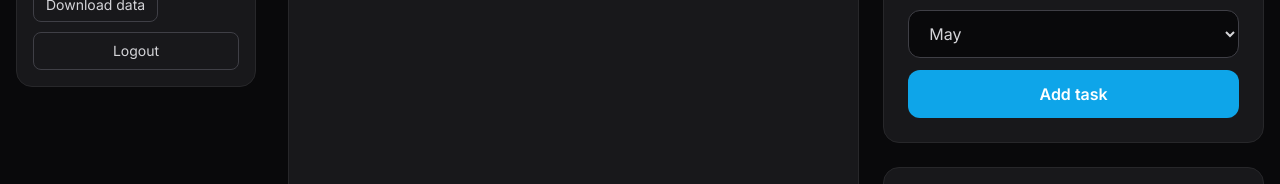
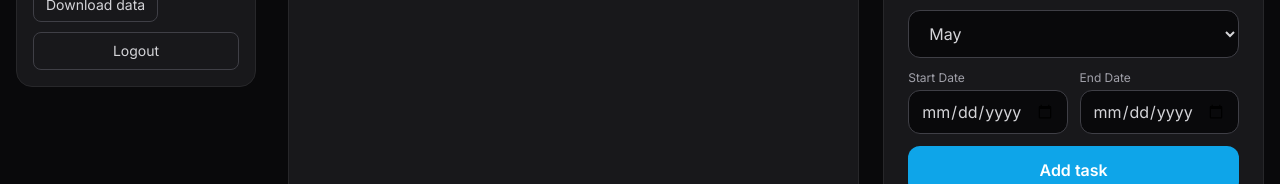
Before and after one commit to Leaferd6712/Master-Portfolio, a Next.js app: page /dashboard in a window 1280 px wide. Shown: the part 616-800 px from the top of the page. Built offline with nearby package versions, Linux system fonts and the light colour scheme; no server answers.

Commit message:
Daily tasks and dates for tasks

```diff
--- a/app/dashboard/all-tasks/page.tsx
+++ b/app/dashboard/all-tasks/page.tsx
@@ -74,6 +74,11 @@ function SortableAllTaskCard({
           <p className="mt-2 text-xs text-zinc-500">
             {task.category} · {task.priority} priority · {task.month}
           </p>
+          {task.startDate || task.endDate ? (
+            <p className="mt-1 text-xs text-zinc-400">
+              {task.startDate ?? ""} — {task.endDate ?? ""}
+            </p>
+          ) : null}
           {task.projectId ? (
             <p className="mt-1 text-[11px] text-sky-300">Linked project task</p>
           ) : null}
--- a/app/dashboard/page.tsx
+++ b/app/dashboard/page.tsx
@@ -16,6 +16,8 @@ export default function DashboardPage() {
   const [taskCategory, setTaskCategory] = useState("Backend");
   const [taskPriority, setTaskPriority] = useState<Task["priority"]>("medium");
   const [taskMonth, setTaskMonth] = useState("May");
+  const [taskStartDate, setTaskStartDate] = useState("");
+  const [taskEndDate, setTaskEndDate] = useState("");
 
   useEffect(() => {
     async function load() {
@@ -41,6 +43,10 @@ export default function DashboardPage() {
     e.preventDefault();
     if (!taskTitle.trim()) return;
 
+    const todayIso = new Date().toISOString().slice(0, 10);
+    const startDate = taskStartDate || todayIso;
+    const endDate = taskEndDate || todayIso;
+
     try {
       const created = await addTask({
         title: taskTitle.trim(),
@@ -49,16 +55,35 @@ export default function DashboardPage() {
         category: taskCategory,
         month: taskMonth,
         notes: "",
+        startDate,
+        endDate,
       });
       setTasks((prev) => [created, ...prev]);
       setTaskTitle("");
+      setTaskStartDate("");
+      setTaskEndDate("");
     } catch (err) {
       const msg = err instanceof Error ? err.message : "Failed to add task";
       setError(msg);
     }
   }
 
-  const activeTasks = tasks.filter((task) => task.status !== "done");
+  const today = new Date();
+  function isInDateRange(task: Task): boolean {
+    if (!task.startDate && !task.endDate) return true;
+    try {
+      const start = task.startDate ? new Date(task.startDate) : null;
+      const end = task.endDate ? new Date(task.endDate) : null;
+      if (start && end) return start <= today && today <= end;
+      if (start && !end) return start <= today;
+      if (!start && end) return today <= end;
+    } catch {
+      return true;
+    }
+    return true;
+  }
+
+  const activeTasks = tasks.filter((task) => task.status !== "done" && isInDateRange(task));
   const activeProjects = useMemo(
     () => projects.filter((project) => project.status !== "finished"),
     [projects]
@@ -108,6 +133,11 @@ export default function DashboardPage() {
                       <p className="mt-1 text-sm text-zinc-500">
                         {task.category} · {task.priority} priority · {task.month}
                       </p>
+                      {task.startDate || task.endDate ? (
+                        <p className="mt-1 text-xs text-zinc-400">
+                          {task.startDate ?? ""} — {task.endDate ?? ""}
+                        </p>
+                      ) : null}
                     </div>
                     <TaskStatusBadge status={task.status} />
                   </div>
@@ -168,6 +198,32 @@ export default function DashboardPage() {
                 <option>November</option>
                 <option>December</option>
               </select>
+              <div className="grid grid-cols-2 gap-3">
+                <div>
+                  <label htmlFor="start-date" className="mb-1 block text-xs text-zinc-400">
+                    Start Date
+                  </label>
+                  <input
+                    id="start-date"
+                    type="date"
+                    value={taskStartDate}
+                    onChange={(e) => setTaskStartDate(e.target.value)}
+                    className="w-full rounded-xl border border-zinc-700 bg-zinc-950 px-3 py-2 text-zinc-300"
+                  />
+                </div>
+                <div>
+                  <label htmlFor="end-date" className="mb-1 block text-xs text-zinc-400">
+                    End Date
+                  </label>
+                  <input
+                    id="end-date"
+                    type="date"
+                    value={taskEndDate}
+                    onChange={(e) => setTaskEndDate(e.target.value)}
+                    className="w-full rounded-xl border border-zinc-700 bg-zinc-950 px-3 py-2 text-zinc-300"
+                  />
+                </div>
+              </div>
               <button
                 type="submit"
                 className="rounded-xl bg-sky-500 px-4 py-3 font-semibold text-white hover:bg-sky-400 transition-colors"
--- a/lib/api.ts
+++ b/lib/api.ts
@@ -22,6 +22,8 @@ export interface Task {
   month: string;
   notes: string;
   projectId?: string;
+  startDate?: string;
+  endDate?: string;
 }
 
 export interface ReorderTaskPayload {
```
